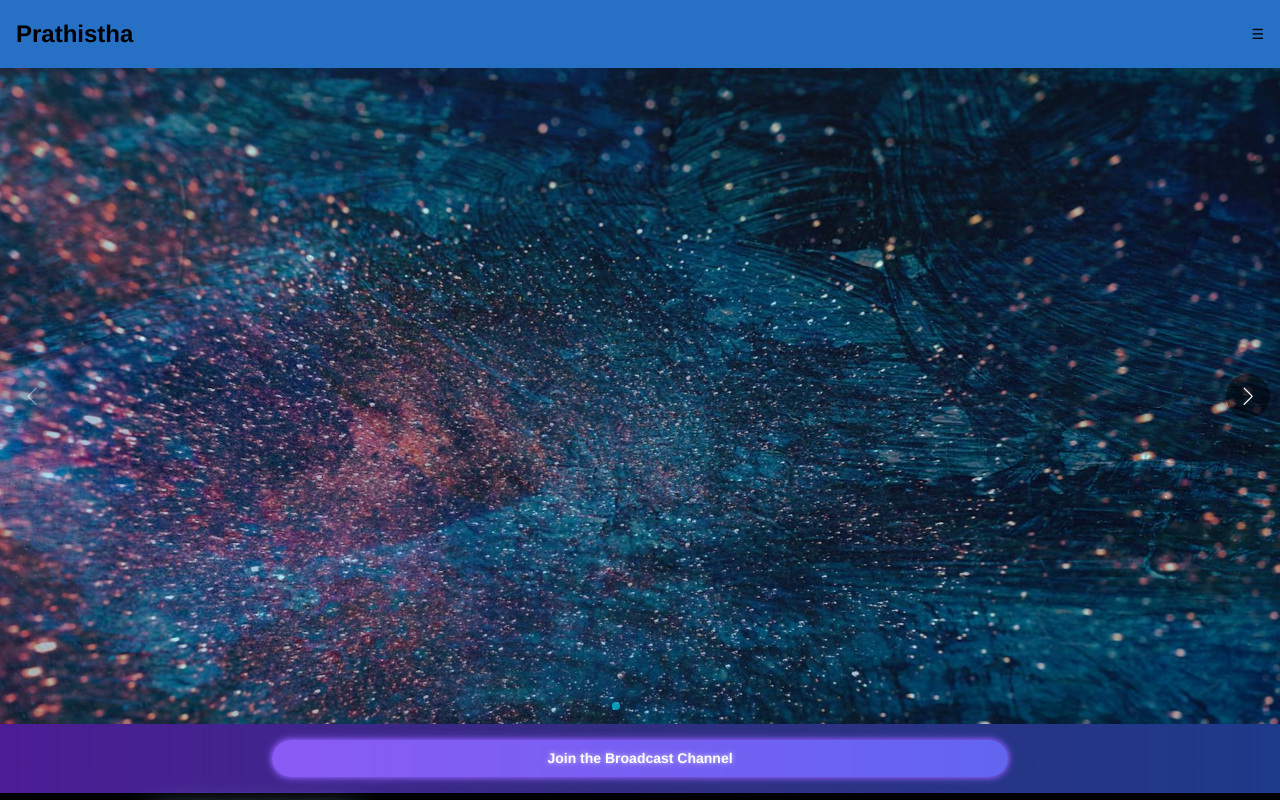
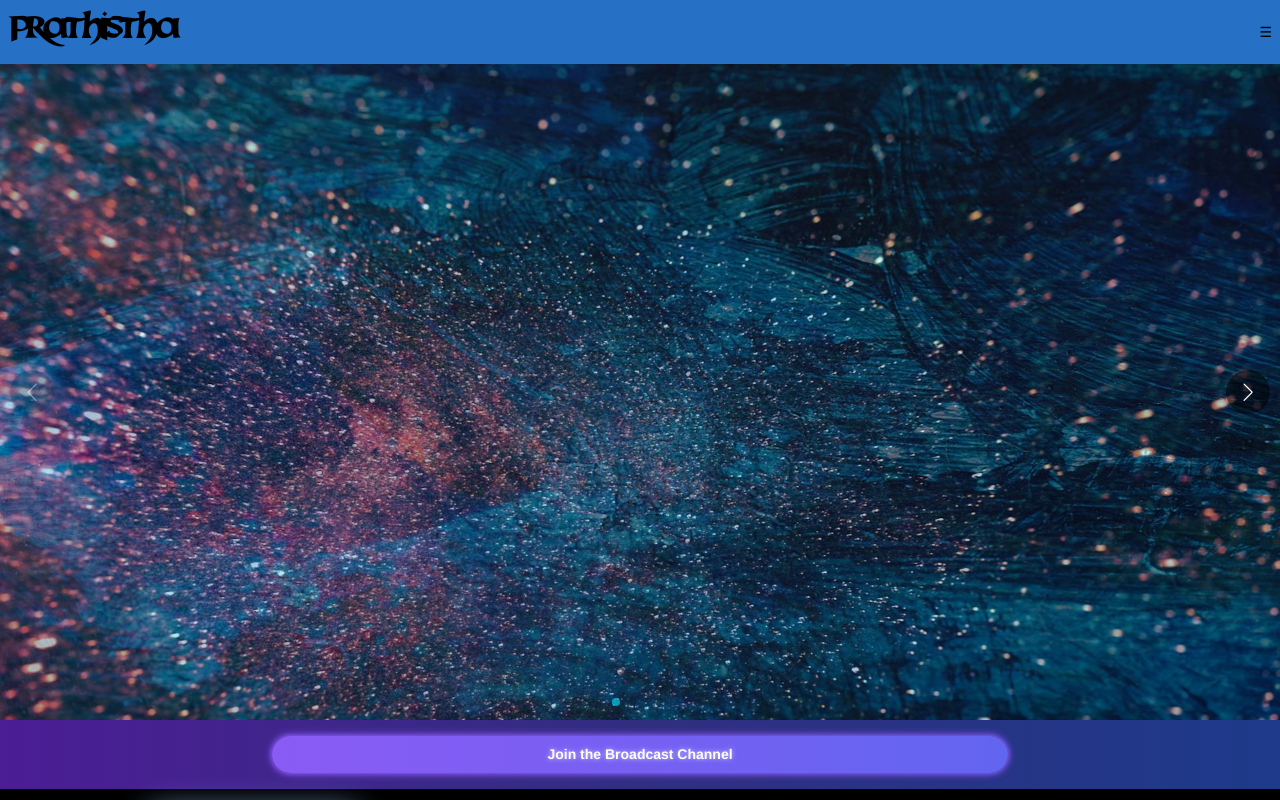
Before and after one commit to PiKa919/prathistha1, a Next.js app: page / in a window 1280 px wide. Shown: the top 800 px of the page. Built offline with nearby package versions, Linux system fonts and the light colour scheme.

Commit message:
Refactor font-face declaration in globals.css and menu.css

```diff
--- a/src/app/globals.css
+++ b/src/app/globals.css
@@ -1,6 +1,14 @@
 @tailwind base;
 @tailwind components;
 @tailwind utilities;
+
+@font-face {
+  font-family: 'MAEL';
+  src: url('/fonts/MAEL____.TTF') format('truetype');
+  font-weight: normal;
+  font-style: normal;
+  font-size: 24px;
+}
 
 @layer base {
   :root {
--- a/src/components/menu.css
+++ b/src/components/menu.css
@@ -1,3 +1,10 @@
+@font-face {
+  font-family: 'MAEL';
+  src: url('/fonts/MAEL____.TTF') format('truetype');
+  font-weight: normal;
+  font-style: normal;
+}
+
 body {
   margin: 0;
   padding: 0;
@@ -16,7 +23,7 @@ body {
   display: flex;
   justify-content: space-between;
   align-items: center;
-  padding: 1rem;
+  padding: 0.5rem;
   background-color: rgb(38, 112, 198);
 }
 
@@ -24,7 +31,7 @@ body {
   text-decoration: none;
   color: black;
   font-weight: bold;
-  font-size: 1.5rem;
+  font-size: 2rem;
 }
 
 .menu-open {
--- a/src/components/menu.tsx
+++ b/src/components/menu.tsx
@@ -53,7 +53,7 @@ const Menu = () => {
     <div className={`menu-container ${isMenuOpen ? 'open' : ''}`} ref={containerRef}>
       <div className='menu-bar'>
         <div className='menu-logo'>
-          <Link href="/">Prathistha</Link>
+          <Link style={{ fontFamily: 'MAEL, sans-serif' }} href="/">Prathistha</Link>
         </div>
         <div className='menu-open' onClick={toggleMenu}>
           ☰
```
Also changed, not shown: public/fonts/MAEL____.TTF (added).
